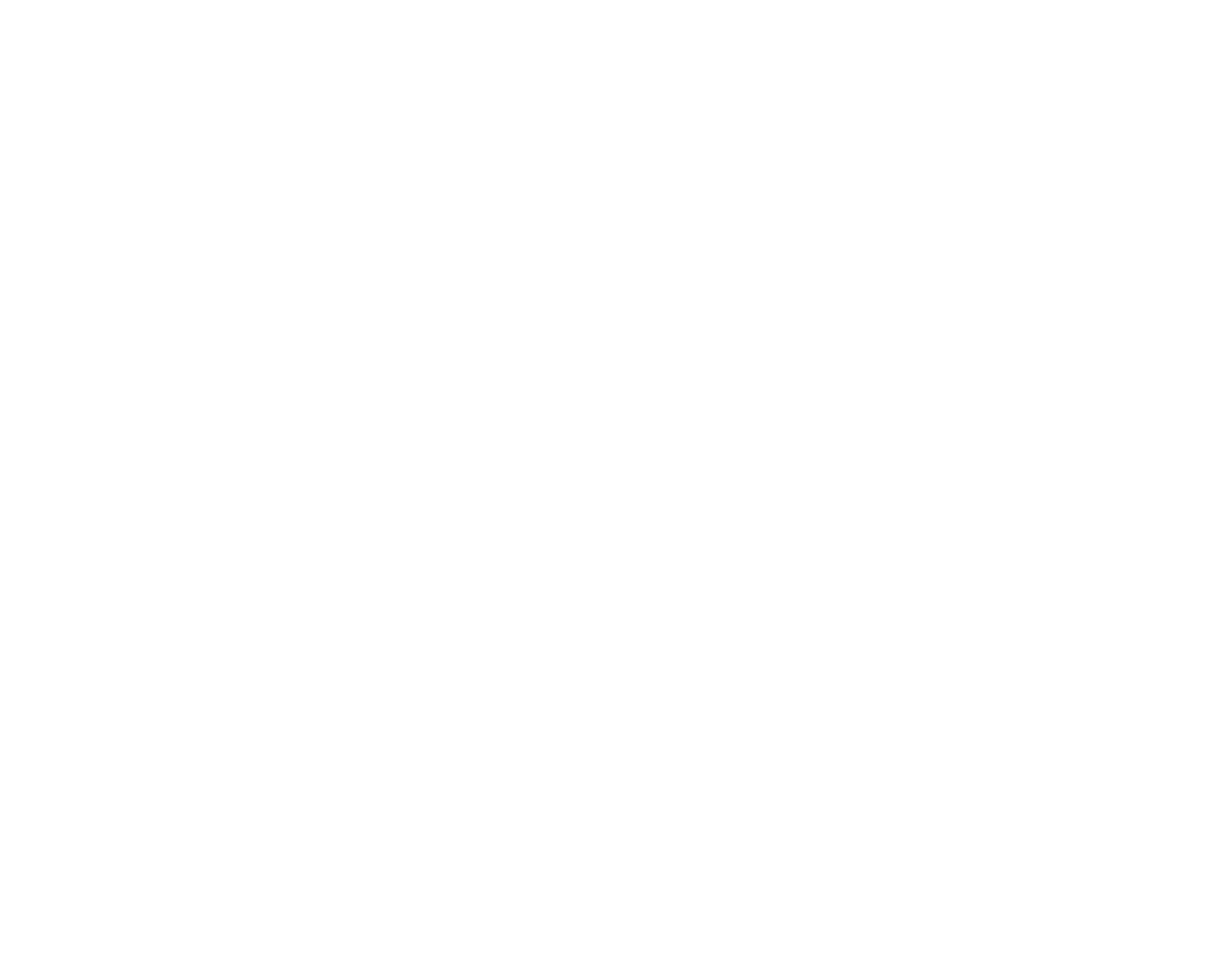
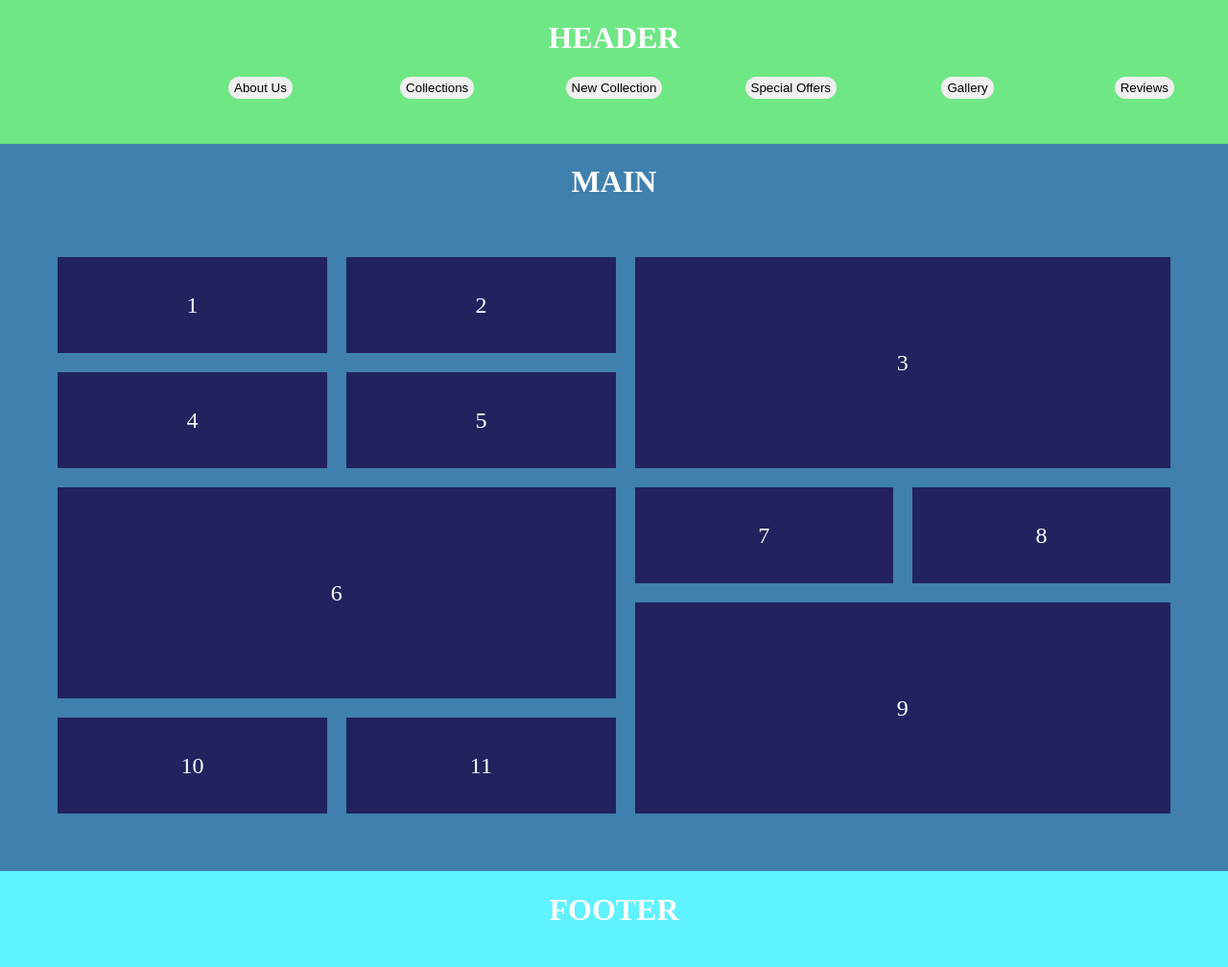
Before and after one commit to Sofiya1511/HomeWork10, a plain HTML site: page index.html in a window 1280 px wide. Shown: the whole page at 96% size. Before the commit the page ends 800 px from the top, so only its background shows below. Drawn offline with Linux system fonts and the light colour scheme.

Commit message:
Final changes

```diff
--- a/index.html
+++ b/index.html
@@ -8,6 +8,57 @@
   <link rel="stylesheet" href="./styles/index.css">
 </head>
 <body>
+  <div class="container">
+    <header class="header">
+     <h1 class="header-title">HEADER</h1>
 
+     <nav class="header-nav">
+
+      <ul class="nav-list">
+      </ul>
+      <li class="list-item">
+        <button class="button">About Us</button>
+      </li>
+      <li class="list-item">
+        <button class="button">Collections</button>
+      </li>
+      <li class="list-item">
+        <button class="button">New Collection</button>
+      </li>
+      <li class="list-item">
+        <button class="button">Special Offers</button>
+      </li>
+      <li class="list-item">
+        <button class="button">Gallery</button>
+      </li>
+      <li class="list-item">
+        <button class="button">Reviews</button>
+      </li>
+
+     </nav>
+    </header>
+
+    <main class="main">
+      <h1 class="main-title">MAIN</h1>
+      <section class="main-container">
+     <div class="main-item ">1</div>
+     <div class="main-item">2</div>
+     <div class="main-item three">3</div>
+     <div class="main-item">4</div>
+     <div class="main-item">5</div>
+     <div class="main-item six">6</div>
+     <div class="main-item">7</div>
+     <div class="main-item">8</div>
+     <div class="main-item nine">9</div>
+        <div class="main-item">10</div>
+     <div class="main-item">11</div>
+      </section>
+    </main>
+
+    <footer class="footer">
+      <h1 class="footer-title">FOOTER</h1>
+    </footer>
+
+  </div>
 </body>
 </html>
--- a/styles/index.css
+++ b/styles/index.css
@@ -1,7 +1,88 @@
 body{
   margin: 0;
+  text-align: center;
+  color: rgb(255, 255, 255);
 
-  text-align: center;
+}
 
-  color: rgb(255, 255, 255);
+.container {
+  margin: 0 auto;
+  display: grid;
+  height: 100vh;
+  max-width: 1280px;
 }
+
+.header {
+  padding-bottom: 20px;
+  height: 1fr;
+  background-color: rgb(110, 231, 132);
+}
+
+.header-nav {
+  display: grid;
+  grid-template-columns: repeat(auto-fit, minmax(50px, 1fr)) ;
+  grid-template-rows: 50px;
+  grid-auto-flow: column;
+ grid-column-gap: 10px;
+}
+
+.list-item{
+  list-style-type: none;
+}
+
+.button {
+  border: none;
+ border-radius: 60px;
+ padding: 4px 6px;
+}
+
+.button:hover{
+background-color: rgb(0, 0, 0);
+color: rgb(255, 255, 255) ;
+}
+
+.main {
+  height: 2fr;
+  background-color:rgb(63, 128, 174);
+}
+
+
+.footer {
+  height: 100px;
+  background-color:rgb(95, 242, 255);
+}
+
+.main-container {
+  display: grid;
+  grid-template-rows:100px 100px 100px 100px 100px;
+  grid-template-columns: repeat(auto-fill, 1fr);
+  grid-auto-flow: dense;
+   grid-gap: 20px 20px;
+   margin: 60px;
+}
+
+.main-item {
+  display: grid;
+
+  min-height: 100px;
+  background-color: rgb(34, 34, 95);
+ font-size: 24px;
+ align-items: center;
+}
+
+
+
+.three {
+  grid-column: 3 / 5;
+  grid-row: 1 / 3;
+}
+
+.six {
+  grid-column: 1 / 3;
+  grid-row: 3 / 5;
+}
+
+.nine {
+  grid-column: 3 / 5;
+  grid-row: 4 / 6;
+}
```
